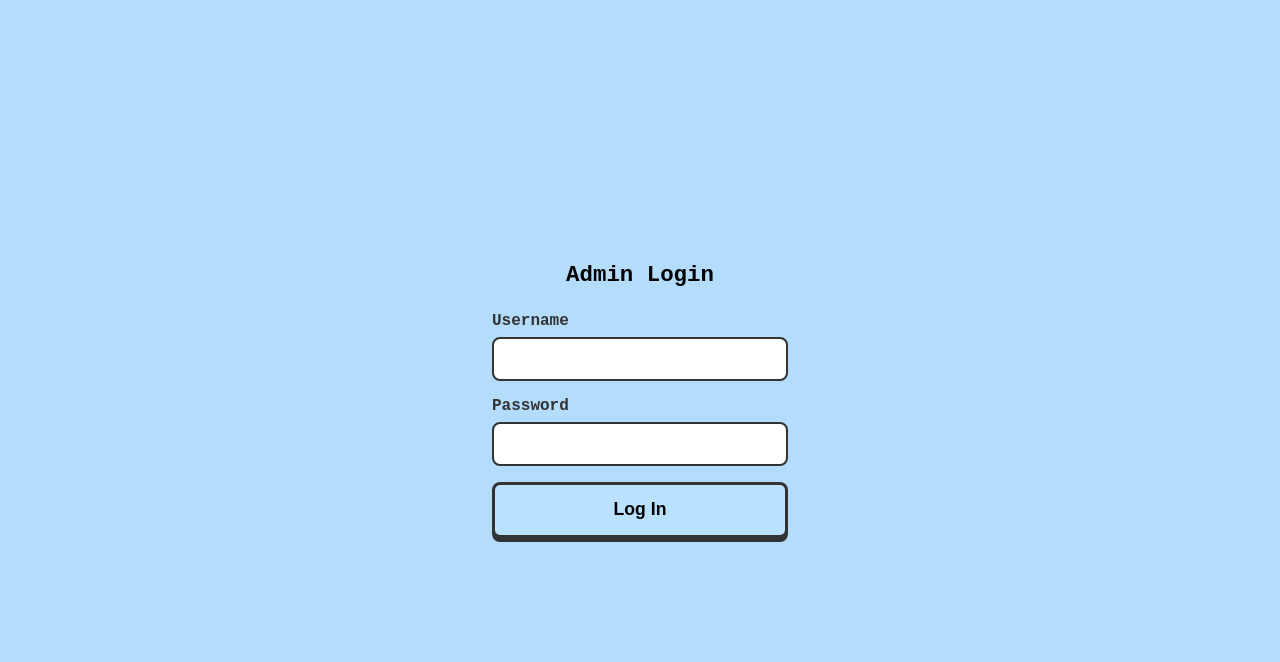
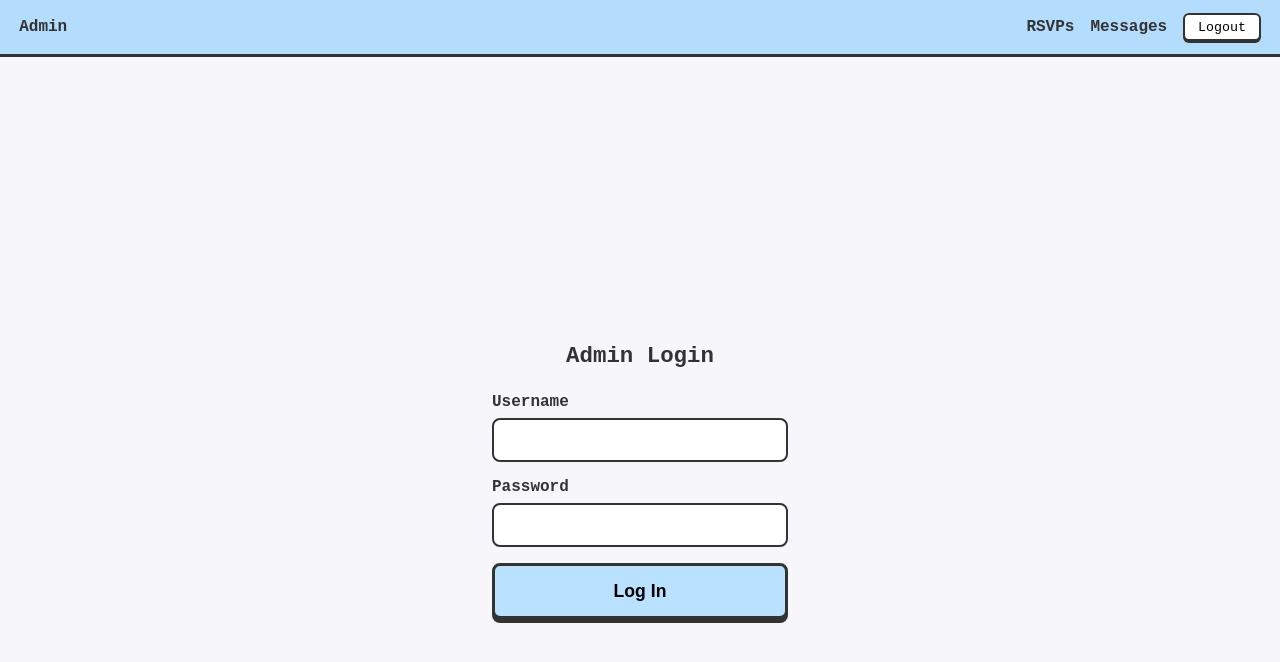
Before and after one commit to mnafiudrr/wedding-invitation-mini-game, a SvelteKit app: page /admin/login in a window 1280 px wide. Shown: the top 662 px of the page. Built offline with nearby package versions, Linux system fonts and the light colour scheme; no server answers.

Commit message:
add admin layout guard, nav shell, landing page and logout action

```diff
--- /dev/null
+++ b/src/routes/admin/+layout.server.ts
@@ -0,0 +1,12 @@
+import { redirect } from '@sveltejs/kit';
+import type { LayoutServerLoad } from './$types';
+
+export const load: LayoutServerLoad = async ({ locals, url }) => {
+  if (url.pathname.startsWith('/admin/login')) {
+    return { user: null };
+  }
+  if (!locals.user) {
+    redirect(302, '/admin/login');
+  }
+  return { user: locals.user };
+};
--- /dev/null
+++ b/src/routes/admin/+layout.svelte
@@ -0,0 +1,82 @@
+<script lang="ts">
+  let { data, children } = $props();
+
+  const username = $derived(data.user?.username ?? '');
+</script>
+
+<div class="admin-shell">
+  <nav class="admin-nav">
+    <span class="brand">Admin{username ? ` — ${username}` : ''}</span>
+    <div class="links">
+      <a href="/admin/rsvps">RSVPs</a>
+      <a href="/admin/messages">Messages</a>
+      <form method="POST" action="?/logout">
+        <button type="submit" class="logout-btn">Logout</button>
+      </form>
+    </div>
+  </nav>
+  <main class="admin-main">
+    {@render children()}
+  </main>
+</div>
+
+<style>
+  .admin-shell {
+    min-height: 100vh;
+    background: #f7f7fb;
+    color: #333;
+  }
+
+  .admin-nav {
+    display: flex;
+    justify-content: space-between;
+    align-items: center;
+    padding: 0.8rem 1.2rem;
+    background: var(--bg-sky);
+    border-bottom: 3px solid #333;
+    position: sticky;
+    top: 0;
+    z-index: 10;
+  }
+
+  .brand {
+    font-weight: bold;
+  }
+
+  .links {
+    display: flex;
+    align-items: center;
+    gap: 1rem;
+  }
+
+  .links a {
+    color: #333;
+    text-decoration: none;
+    font-weight: bold;
+  }
+
+  .links a:hover {
+    text-decoration: underline;
+  }
+
+  .logout-btn {
+    background: #fff;
+    border: 2px solid #333;
+    box-shadow: 0 2px 0 #333;
+    border-radius: 6px;
+    padding: 0.3rem 0.8rem;
+    font-family: inherit;
+    cursor: pointer;
+  }
+
+  .logout-btn:active {
+    box-shadow: none;
+    transform: translateY(2px);
+  }
+
+  .admin-main {
+    padding: 1.5rem;
+    max-width: 900px;
+    margin: 0 auto;
+  }
+</style>
```
Also changed, not shown: src/routes/admin/+page.server.ts (added, +17 -0 lines), src/routes/admin/+page.svelte (added, +8 -0 lines).
